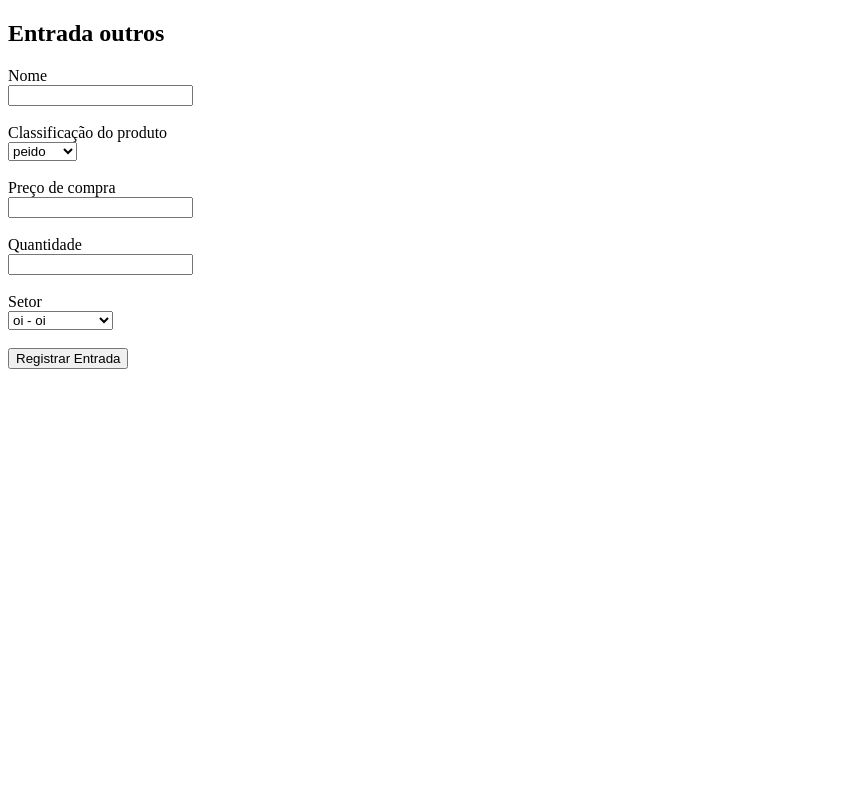
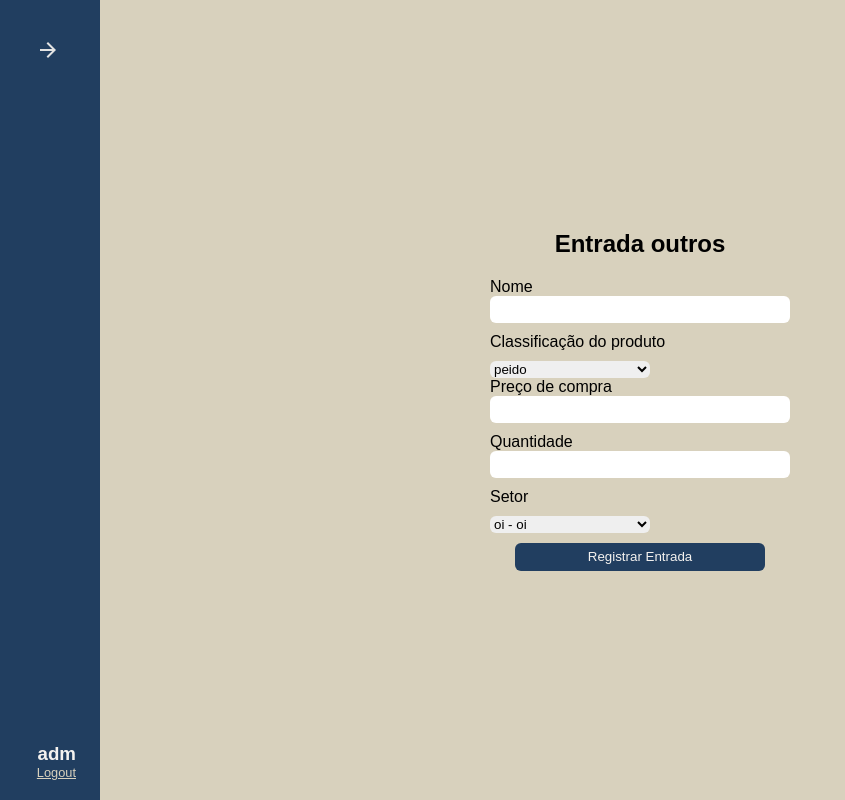
Before and after one commit to maiconjsv/sistema-para-sebos, a Flask app: page /entrada_outros in a window 1280 px wide. Shown: the whole page, without its empty margins (0-845 px from the left). Run offline with Flask 3, Linux system fonts and the light colour scheme; a user stored in the database is signed in.

Commit message:
feature: mostrar sessão, links internos e mais frontend

```diff
--- a/app.py
+++ b/app.py
@@ -1,4 +1,4 @@
-from flask import Flask
+from flask import Flask, g, session
 from database import db
 import os
 from flask_migrate import Migrate
@@ -23,13 +23,15 @@ app.config["SQLALCHEMY_TRACK_MODIFICATIONS"] = False
 db.init_app(app)
 migrate = Migrate(app, db)
 
+app.register_blueprint(login_bp)
 app.register_blueprint(entrada_livro_bp)
 app.register_blueprint(listar_produtos_bp)
 app.register_blueprint(cadastro_setor_bp)
 app.register_blueprint(cadastro_classificacao_bp)
 app.register_blueprint(cadastrar_prateleira_bp)
 app.register_blueprint(entrada_outros_bp)
-app.register_blueprint(login_bp)
+
+
 
 
 ##with app.app_context():
--- a/routes/estoque/cadastro_setor.py
+++ b/routes/estoque/cadastro_setor.py
@@ -1,4 +1,4 @@
-from flask import Blueprint, request, render_template
+from flask import Blueprint, request, render_template, session
 from auth import login_required
 from database import db
 
@@ -37,5 +37,6 @@ def cadastro_setor():
 
     return render_template(
         "estoque/cadastro_setor.html",
-        message=message
+        message=message,
+        usuario_logado = session["usuario_nome"]
     )
--- a/routes/estoque/entrada_livro.py
+++ b/routes/estoque/entrada_livro.py
@@ -1,5 +1,4 @@
-from flask import Blueprint, request, render_template
-
+from flask import Blueprint, request, render_template, session
 from auth import login_required
 from database import db
 from models.livro import Livro
@@ -66,5 +65,6 @@ def entrada_livro():
     return render_template(
         "estoque/entrada_livro.html",
         prateleiras=prateleiras,
-        message=message
+        message=message,
+        usuario_logado = session["usuario_nome"]
     )
--- a/routes/estoque/entrada_outros.py
+++ b/routes/estoque/entrada_outros.py
@@ -1,7 +1,9 @@
 from auth import login_required
 from models.classificacoes import Classificacao
 from models.setor import Setor
-from flask import Blueprint, render_template
+from flask import Blueprint, render_template, g, session
+from routes.usuario import login
+
 
 entrada_outros_bp = Blueprint("entrada_outros", __name__)
 
@@ -17,5 +19,6 @@ def entrada_outros():
     return render_template(
         "estoque/entrada_outros.html",
         setores=setores,
-        classificacoes=classificacoes
+        classificacoes=classificacoes,
+        usuario_logado = session["usuario_nome"]
     )
--- a/routes/usuario/login.py
+++ b/routes/usuario/login.py
@@ -11,6 +11,7 @@ login_bp = Blueprint(
 )
 
 @login_bp.route("/", methods=["GET", "POST"])
+
 def login():
 
     if request.method == "POST":
@@ -39,7 +40,8 @@ def login():
 
         flash("Login ou senha inválidos")
 
+    usuario_logado = session["usuario_nome"]
     return render_template(
         "usuario/login.html",
-        versao_sistema="1.0.0"
+        versao_sistema="1.0.0",
     )
--- a/static/css/estoque.css
+++ b/static/css/estoque.css
@@ -79,7 +79,22 @@
         justify-content: center;
         width: 100%;
         padding-bottom: 20px;
+        transition: all ease 0.7s;
+        color: var(--branco);
     }
+        .sidebar_login a{
+            color: var(--cinza);
+            font-size: 80%;
+
+        }
+        .sidebar_login.sidebar_close{
+            align-items: flex-end;
+            width: 50%;
+            align-self: flex-end;
+            margin-right: 24px;
+            transition: all ease-in 0.4s;
+
+        }
 
     /*--------------------------------------------------------------------*/
 
--- a/static/js/estoque.js
+++ b/static/js/estoque.js
@@ -1,8 +1,10 @@
 const sidebar = document.querySelector(".sidebar");
 const btn_sidebar_control = document.querySelector(".btn_sidebar_control");
+const sidebar_login = document.querySelector(".sidebar_login");
 btn_sidebar_control.addEventListener("click", () => {
     sidebar.classList.toggle("open");
     btn_sidebar_control.classList.toggle("xs");
+    sidebar_login.classList.toggle("sidebar_close");
 });
 export {};
 //# sourceMappingURL=estoque.js.map
--- a/templates/estoque/entrada_outros.html
+++ b/templates/estoque/entrada_outros.html
@@ -3,22 +3,42 @@
 <head>
     <meta charset="UTF-8">
     <meta name="viewport" content="width=device-width, initial-scale=1.0">
-    <title>Document</title>
+    <link rel="stylesheet" href="../../static/css/estoque.css">
+    <title>Entrada de outros</title>
 </head>
 <body>
+
+    <div class="sidebar">
+        <div class="sidebar_click">
+            <h3>BookCase</h3>
+            <img src="../../static/media/arrow_open.svg" alt="" class="btn_sidebar_control">
+        </div>
+        <div class="sidebar_links" >
+            <a href="/produtos">Listar livros</a>
+            <a href="/cadastro_prateleira">Entrada prateleira</a>
+            <a href="/cadastro_classificacao">cadastro classificação</a>
+            <a href="/cadastro_setor">Cadastro de setor</a>
+            <a href="/entrada_outros">Entrada de outros</a>
+            <a href="/entrada_livro">Entrada de livros</a>
+        </div>
+        <div class="sidebar_login sidebar_close">
+            <h3>{{ usuario_logado }}</h3>
+            <a href="#">Logout</a>
+        </div>
+    </div>
+    <main>
+        <div class="main_dashboard">
             <h2>Entrada outros</h2>
 
             <p>{{ message }}</p>
 
-<form method="POST">
+            <form method="POST" class="main_form">
+            <label>Nome</label>
 
-    <label>Nome</label>
-    <br>
             <input type="text" name="nome">
-    <br><br>
 
             <label>Classificação do produto</label>
-    <br>
+
             <select name="id_classificacao" >
                 {% for classificacao in classificacoes %}
                 <option value="{{ classificacao.id }}">
@@ -26,38 +46,29 @@
                 </option>
                 {% endfor %}
             </select>
-    <br><br>
 
             <label>Preço de compra</label>
-    <br>
+
             <input type="number" step="0.01" name="preco">
-    <br><br>
 
             <label>Quantidade</label>
-    <br>
+
             <input type="number" name="quantidade">
-    <br><br>
-
             <label>Setor</label>
-    <br>
             <select name="id_setor">
-
             {% for setor in setores %}
-
             <option value="{{ setor.id }}">
                 {{ setor.nome }} - {{ setor.descricao }}
             </option>
-
             {% endfor %}
-
             </select>
-    <br><br>
-
             <button type="submit">
                 Registrar Entrada
             </button>
 
             </form>
-
+        </div>
+    </main>
+<script src="../../static/js/estoque.js" type="module"></script>
 </body>
 </html>
--- a/templates/estoque/listar.html
+++ b/templates/estoque/listar.html
@@ -1,8 +1,8 @@
 <!DOCTYPE html>
-<html lang="en">
+<html lang="pt-BR">
 <head>
     <meta charset="UTF-8">
-    <title>Document</title>
+    <title>Listar produtos</title>
 </head>
 
 <h1>Estoque de Livros</h1>
```
Also changed, not shown: routes/estoque/cadastro_patreleira.py (+4 -3 lines), routes/estoque/cadastros_classificacao.py (+4 -3 lines), routes/usuario/usuario_logado.py (added, +8 -0 lines), templates/estoque/cadastro_classificacao.html (+29 -6 lines), templates/estoque/cadastro_prateleira.html (+28 -12 lines), templates/estoque/cadastro_setor.html (+19 -1 lines), templates/estoque/entrada_livro.html (+6 -7 lines), ts/estoque.ts (+8 -1 lines), instance/sebo.db, 1 other file. Lines whose indentation alone changed are shown as unchanged.
